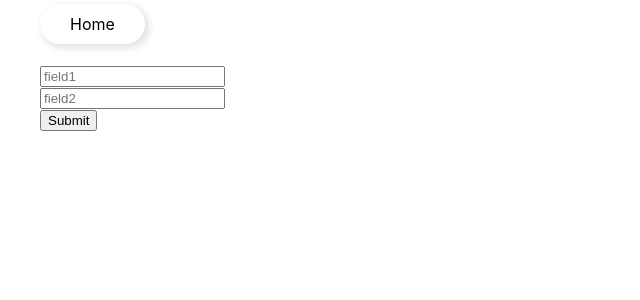
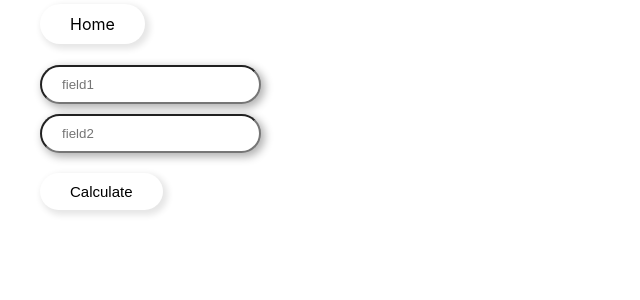
Before and after one commit to L1ghT0/-Pik-Comfort-Calculator, a React (Create React App) app: page /calculate in a window 1280 px wide. Shown: the top 300 px of the page, without its empty margins (0-640 px from the left). Built offline with nearby package versions, Linux system fonts and the light colour scheme.

Commit message:
CalculateForm styles have been added

```diff
--- /dev/null
+++ b/src/components/CalculateForm/CalculateForm.module.css
@@ -0,0 +1,22 @@
+.inputWrapper{
+    display: flex;
+    flex-direction: column;
+    gap: 10px;
+}
+.inputWrapper input {
+    text-decoration: none;
+    outline: none;
+    padding: 10px 20px;
+    border-radius: 100px;
+    box-shadow: 3px 3px 8px 1px rgba(0, 0, 0, .3);
+    margin-right: 10px;
+
+}
+.submitButton{
+    display: flex;
+    margin-top: 20px;
+}
+.submitButton input{
+    font-size: 15px;
+
+}
--- a/src/components/CalculateForm/CalculateForm.tsx
+++ b/src/components/CalculateForm/CalculateForm.tsx
@@ -2,12 +2,16 @@ import {isNumber} from "../../utils/validators/validators";
 import React from "react";
 import {SubmitHandler, useForm} from "react-hook-form";
 import {ActionCreatorWithPayload} from "@reduxjs/toolkit";
+import ButtonsClasses from "./../../common/buttons/Buttons.module.css"
+import CalculateFormClasses from "./CalculateForm.module.css"
+
 
 export interface ICalculateForm {
     addCookie: ActionCreatorWithPayload<any>
     getDate: () => string,
-    calculate: (value1:number, value2:number) => number,
+    calculate: (value1: number, value2: number) => number,
 }
+
 type Inputs = {
     field1: number,
     field2: number,
@@ -19,12 +23,18 @@ const CalculateForm = (props: ICalculateForm) => {
     const onSubmit: SubmitHandler<Inputs> = formData => {
         const date = props.getDate();
         let result: number = props.calculate(+formData.field1, +formData.field2)
-        props.addCookie({date: date, result: result, valueFromField1: formData.field1, valueFromField2: formData.field2})
+        props.addCookie({
+            date: date,
+            result: result,
+            valueFromField1: formData.field1,
+            valueFromField2: formData.field2
+        })
     };
 
     return (
         <div>
             <form onSubmit={handleSubmit(onSubmit)}>
+                <div className={CalculateFormClasses.inputWrapper}>
                     <div>
                         <input placeholder="field1"
                                {...register(
@@ -42,13 +52,14 @@ const CalculateForm = (props: ICalculateForm) => {
                                    "field2",
                                    {
                                        required: 'This field is required',
-                                   validate: {v: (v) => isNumber(v) || "value is not a number"}
+                                       validate: {v: (v) => isNumber(v) || "Value is not a number"}
                                    })}
                                className={errors.field2 ? "passwordError" : undefined}/>
                         {errors.field2 && <span>{errors.field2?.message}</span>}
                     </div>
-                <div>
-                    <input type="submit"/>
+                </div>
+                <div className={CalculateFormClasses.submitButton}>
+                    <input type="submit" value="Calculate" className={ButtonsClasses.ButtonBasicStyles}/>
                 </div>
             </form>
         </div>
```
Lines whose indentation alone changed are shown as unchanged.
